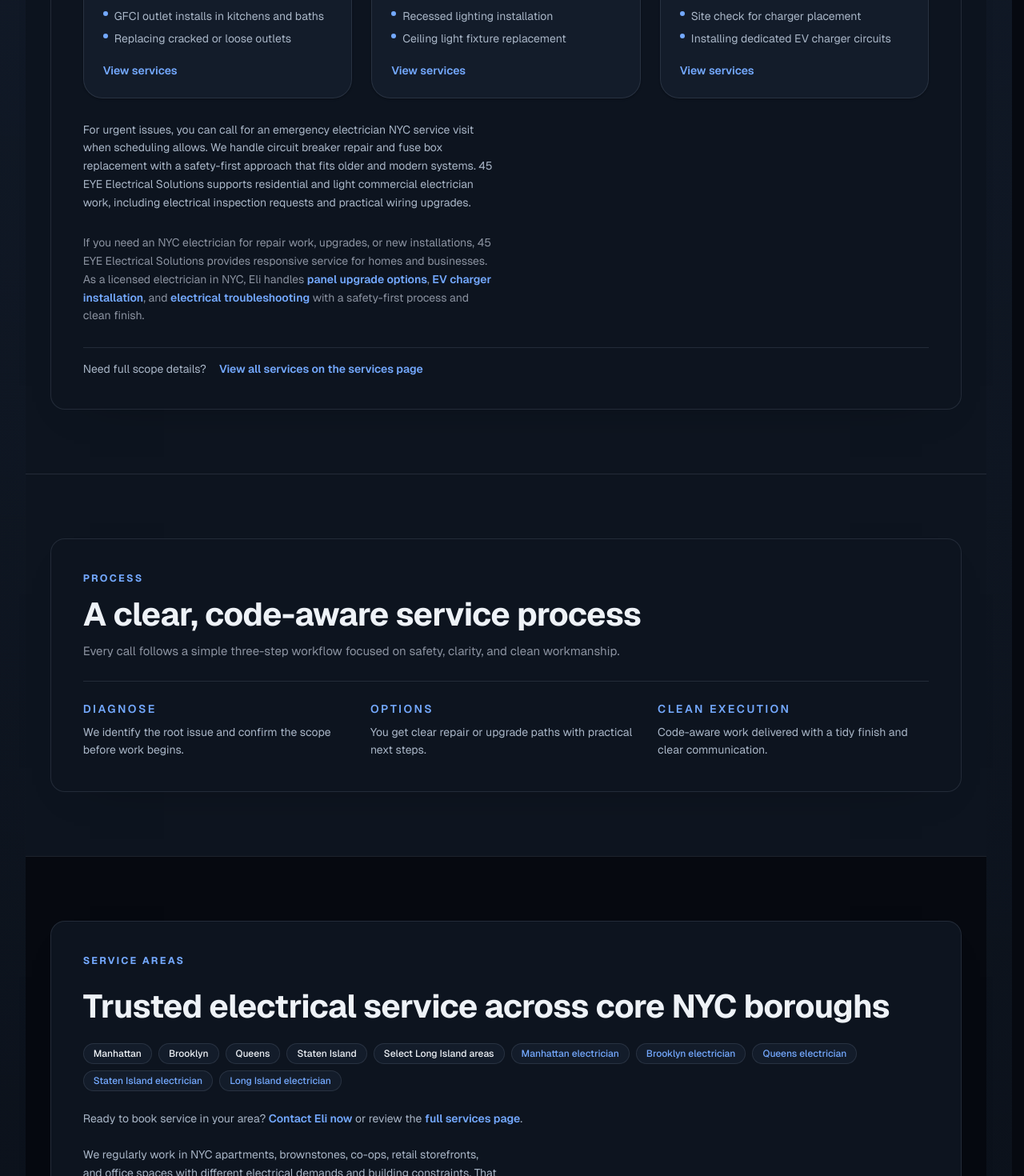
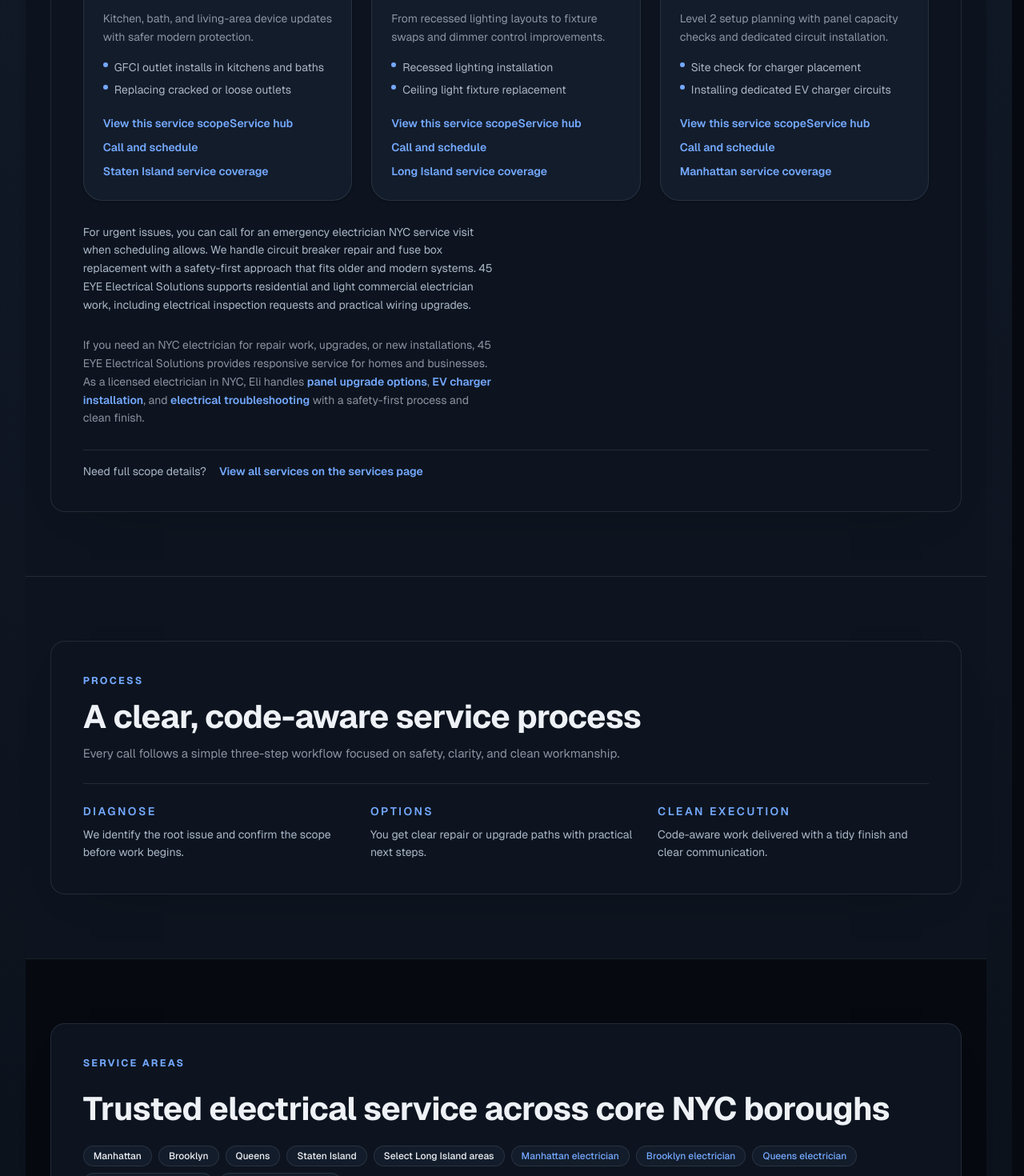
Before and after one commit to Eli45-23/45-eye-see, a Next.js app: page / in a window 1280 px wide. Shown: the part 2700-4170 px from the top of the page at 80% size. Built offline with nearby package versions, Linux system fonts and the light colour scheme; no server answers.

Commit message:
fix(seo): improve internal linking and repair broken anchors

```diff
--- a/app/contact/page.tsx
+++ b/app/contact/page.tsx
@@ -77,11 +77,29 @@ export default function ContactPage() {
               </ul>
             </div>
             <ul className="space-y-2 text-sm text-[var(--muted)]">
-              {business.mustMentionNeighborhoods.map((area) => (
-                <li key={area} className="section-elevated rounded-lg border border-[var(--border)] px-3 py-2">
-                  Frequent service in {area}
-                </li>
-              ))}
+              {business.mustMentionNeighborhoods.map((area) => {
+                const areaAnchor =
+                  area === "Williamsburg"
+                    ? "brooklyn-electrician"
+                    : area === "Queens"
+                      ? "queens-electrician"
+                      : "manhattan-electrician";
+
+                return (
+                  <li
+                    key={area}
+                    className="section-elevated rounded-lg border border-[var(--border)] px-3 py-2"
+                  >
+                    Frequent service in{" "}
+                    <Link
+                      href={`/services#${areaAnchor}`}
+                      className="font-semibold text-[var(--accent)] underline-offset-4 hover:text-[#60a5fa] hover:underline"
+                    >
+                      {area}
+                    </Link>
+                  </li>
+                );
+              })}
             </ul>
           </div>
 
@@ -106,7 +124,27 @@ export default function ContactPage() {
           description="Answers about response times, service areas, and what to expect."
         />
         <FAQAccordion items={faqs} />
-        <CallCTA label={`Call ${business.phone}`} />
+        <div className="flex flex-wrap gap-3">
+          <CallCTA label={`Call ${business.phone}`} />
+          <Link
+            href="/services#electrical-troubleshooting-and-repairs"
+            className="inline-flex items-center rounded-xl border border-[var(--border)] px-4 py-2.5 text-sm font-semibold tracking-wide text-[var(--text)] transition hover:bg-[rgba(255,255,255,0.05)]"
+          >
+            Service scope guidance
+          </Link>
+          <Link
+            href="/services#panel-upgrades-and-service-changes"
+            className="inline-flex items-center rounded-xl border border-[var(--border)] px-4 py-2.5 text-sm font-semibold tracking-wide text-[var(--text)] transition hover:bg-[rgba(255,255,255,0.05)]"
+          >
+            Panel upgrade details
+          </Link>
+          <Link
+            href="/services#long-island-electrician"
+            className="inline-flex items-center rounded-xl border border-[var(--border)] px-4 py-2.5 text-sm font-semibold tracking-wide text-[var(--text)] transition hover:bg-[rgba(255,255,255,0.05)]"
+          >
+            View service area options
+          </Link>
+        </div>
       </section>
 
       <section className="section-elevated rounded-3xl border border-[var(--border)] p-6 ui-shadow-md sm:p-8">
--- a/app/layout.tsx
+++ b/app/layout.tsx
@@ -142,11 +142,22 @@ export default function RootLayout({
               </p>
               <p className="mt-3 text-sm text-[var(--muted)]">Service areas:</p>
               <ul className="mt-2 flex flex-wrap gap-2 text-xs text-[var(--muted)]">
-                {business.serviceAreas.map((area) => (
-                  <li key={area} className="rounded-full border border-[var(--border)] bg-[var(--card)] px-3 py-1">
-                    {area}
-                  </li>
-                ))}
+                {business.serviceAreas.map((area) => {
+                  const areaHref =
+                    area === "Select Long Island areas"
+                      ? "/services#long-island-electrician"
+                      : area === "Staten Island"
+                        ? "/services#staten-island-electrician"
+                        : `/services#${area.toLowerCase()}-electrician`;
+
+                  return (
+                    <li key={area} className="rounded-full border border-[var(--border)] bg-[var(--card)] px-3 py-1">
+                      <Link href={areaHref} className="hover:text-[var(--accent)] hover:underline hover:underline-offset-4">
+                        {area}
+                      </Link>
+                    </li>
+                  );
+                })}
               </ul>
               <p className="mt-3 text-xs text-[var(--muted)]">
                 Licensed & insured NYC electrician providing residential and light commercial
--- a/app/page.tsx
+++ b/app/page.tsx
@@ -158,14 +158,25 @@ export default function HomePage() {
           <p className="eyebrow">Service Areas</p>
           <h2 className="type-h2">Trusted electrical service across core NYC boroughs</h2>
           <ul className="mt-3 flex flex-wrap gap-2">
-            {business.serviceAreas.map((area) => (
+            {business.serviceAreas.map((area) => {
+              const areaHref =
+                area === "Select Long Island areas"
+                  ? "/services#long-island-electrician"
+                  : area === "Staten Island"
+                    ? "/services#staten-island-electrician"
+                    : `/services#${area.toLowerCase()}-electrician`;
+
+              return (
                 <li
                   key={area}
                   className="rounded-full border border-[var(--border)] bg-[var(--card)] px-3 py-1 text-xs font-medium text-[var(--text)]"
                 >
+                  <Link href={areaHref} className="hover:text-[var(--accent)] hover:underline hover:underline-offset-4">
                     {area}
+                  </Link>
                 </li>
-            ))}
+              );
+            })}
             {serviceAreaLinks.map((area) => (
               <li key={area.name} className="rounded-full border border-[var(--border)] bg-[var(--card)] px-3 py-1 text-xs font-medium">
                 <Link
--- a/app/services/page.tsx
+++ b/app/services/page.tsx
@@ -48,6 +48,13 @@ const serviceBreadCrumbs = [
   { name: "Services", path: "/services" },
 ] as const;
 const serviceAreasBreadCrumbs = [...serviceBreadCrumbs, { name: "Service Areas", path: "/services#service-areas" }] as const;
+const serviceAreaLinks = [
+  { slug: "manhattan-electrician", label: "Manhattan" },
+  { slug: "brooklyn-electrician", label: "Brooklyn" },
+  { slug: "queens-electrician", label: "Queens" },
+  { slug: "staten-island-electrician", label: "Staten Island" },
+  { slug: "long-island-electrician", label: "Long Island" },
+] as const;
 
 function getBoroughBreadcrumb(slug: string, name: string) {
   return [
@@ -111,9 +118,11 @@ export default function ServicesPage() {
           </nav>
         </aside>
 
-            <section className="space-y-5" aria-label="Electrical service hub sections">
+        <section className="space-y-5" aria-label="Electrical service hub sections">
           {serviceBuckets.map((service, index) => {
             const serviceAnchor = slugify(service.name);
+            const coverageArea = serviceAreaLinks[index % serviceAreaLinks.length];
+
             return (
               <div key={service.name} className="space-y-5">
                 <article
@@ -139,10 +148,22 @@ export default function ServicesPage() {
                       Request scheduling details
                     </Link>
                     <Link
+                      href="/services"
+                      className="text-sm font-semibold text-[var(--accent)] underline-offset-4 hover:underline"
+                    >
+                      Service hub
+                    </Link>
+                    <Link
                       href={`/services#${slugify(serviceBuckets[(index + 1) % serviceBuckets.length].name)}`}
                       className="text-sm font-semibold text-[var(--accent)] underline-offset-4 hover:underline"
                     >
                       Next service section
+                    </Link>
+                    <Link
+                      href={`/services#${coverageArea.slug}`}
+                      className="text-sm font-semibold text-[var(--accent)] underline-offset-4 hover:underline"
+                    >
+                      {coverageArea.label} coverage
                     </Link>
                   </div>
                 </article>
@@ -163,7 +184,7 @@ export default function ServicesPage() {
         </section>
       </div>
 
-          <section className="section-light space-y-5 rounded-3xl border border-[var(--border)] p-6 ui-shadow-md sm:p-8">
+      <section className="section-light space-y-5 rounded-3xl border border-[var(--border)] p-6 ui-shadow-md sm:p-8">
         <SectionHeader
           eyebrow="Work Gallery"
           title="Recent electrical project highlights"
--- a/src/components/ServiceCards.tsx
+++ b/src/components/ServiceCards.tsx
@@ -1,5 +1,4 @@
 import Link from "next/link";
-
 const serviceCards = [
   {
     title: "Electrical Troubleshooting",
@@ -53,6 +52,14 @@ const serviceCards = [
   },
 ] as const;
 
+const serviceAreaCoverage = {
+  "Electrical Troubleshooting": "manhattan-electrician",
+  "Panel Upgrades": "brooklyn-electrician",
+  "EV Charger Installation": "queens-electrician",
+  "Residential Electrical": "staten-island-electrician",
+  "Commercial Electrical": "staten-island-electrician",
+} as const;
+
 export function ServiceCards() {
   return (
     <section className="grid gap-4 sm:grid-cols-2 lg:grid-cols-3">
@@ -66,12 +73,34 @@ export function ServiceCards() {
           </div>
           <h2 className="mt-3 text-lg font-semibold text-white">{card.title}</h2>
           <p className="mt-2 text-sm leading-relaxed text-[var(--muted)]">{card.description}</p>
-          <Link
-            href={card.href}
-            className="mt-4 inline-flex text-sm font-semibold text-[var(--accent)] underline-offset-4 hover:text-[#60a5fa] hover:underline"
-          >
-            View service details
-          </Link>
+          <div className="mt-4 space-y-2">
+            <Link
+              href={card.href}
+              className="inline-flex text-sm font-semibold text-[var(--accent)] underline-offset-4 hover:text-[#60a5fa] hover:underline"
+            >
+              View service details
+            </Link>
+            <Link
+              href="/services"
+              className="inline-flex text-sm font-semibold text-[var(--accent)] underline-offset-4 hover:text-[#60a5fa] hover:underline"
+            >
+              Service hub
+            </Link>
+            <Link
+              href="/contact#contact-request"
+              className="inline-flex text-sm font-semibold text-[var(--accent)] underline-offset-4 hover:text-[#60a5fa] hover:underline"
+            >
+              Request a callback
+            </Link>
+            <Link
+              href={`/services#${serviceAreaCoverage[card.title as keyof typeof serviceAreaCoverage]}`}
+              className="inline-flex text-sm font-semibold text-[var(--accent)] underline-offset-4 hover:text-[#60a5fa] hover:underline"
+            >
+              {card.title.includes("Electrical")
+                ? "See area-specific support"
+                : "View area service profile"}
+            </Link>
+          </div>
         </article>
       ))}
     </section>
--- a/src/components/ServiceGrid.tsx
+++ b/src/components/ServiceGrid.tsx
@@ -82,6 +82,14 @@ const serviceMicrocopy: Partial<Record<ServiceBucket["name"], string>> = {
     "Level 2 setup planning with panel capacity checks and dedicated circuit installation.",
 };
 
+const serviceAreaLinks = [
+  { slug: "manhattan-electrician", label: "Manhattan" },
+  { slug: "brooklyn-electrician", label: "Brooklyn" },
+  { slug: "queens-electrician", label: "Queens" },
+  { slug: "staten-island-electrician", label: "Staten Island" },
+  { slug: "long-island-electrician", label: "Long Island" },
+] as const;
+
 type ServiceGridProps = {
   items: readonly ServiceBucket[];
 };
@@ -97,7 +105,9 @@ export function ServiceGrid({ items }: ServiceGridProps) {
       {items.slice(0, 6).map((service, index) => {
         const icon = serviceIcons[index % serviceIcons.length];
         const Icon = icon.Component;
+        const serviceAnchor = slugify(service.name);
         const includeBullets = service.commonJobs.slice(0, 2);
+        const areaLink = serviceAreaLinks[index % serviceAreaLinks.length];
 
         return (
           <article
@@ -128,12 +138,32 @@ export function ServiceGrid({ items }: ServiceGridProps) {
                 </li>
               ))}
             </ul>
-            <Link
-              href={`/services#${slugify(service.name)}`}
-              className="mt-auto inline-flex pt-5 text-sm font-semibold text-[var(--accent)] underline-offset-4 group-hover:text-[#60a5fa] group-hover:underline"
-            >
-              View services
-            </Link>
+            <div className="mt-auto space-y-2 pt-5">
+              <Link
+                href={`/services#${serviceAnchor}`}
+                className="inline-flex text-sm font-semibold text-[var(--accent)] underline-offset-4 group-hover:text-[#60a5fa] group-hover:underline"
+              >
+                View this service scope
+              </Link>
+              <Link
+                href="/services"
+                className="inline-flex text-sm font-semibold text-[var(--accent)] underline-offset-4 group-hover:text-[#60a5fa] group-hover:underline"
+              >
+                Service hub
+              </Link>
+              <Link
+                href="/contact#contact-request"
+                className="inline-flex text-sm font-semibold text-[var(--accent)] underline-offset-4 group-hover:text-[#60a5fa] group-hover:underline"
+              >
+                Call and schedule
+              </Link>
+              <Link
+                href={`/services#${areaLink.slug}`}
+                className="inline-flex text-sm font-semibold text-[var(--accent)] underline-offset-4 group-hover:text-[#60a5fa] group-hover:underline"
+              >
+                {areaLink.label} service coverage
+              </Link>
+            </div>
           </article>
         );
       })}
```
Lines whose indentation alone changed are shown as unchanged.
